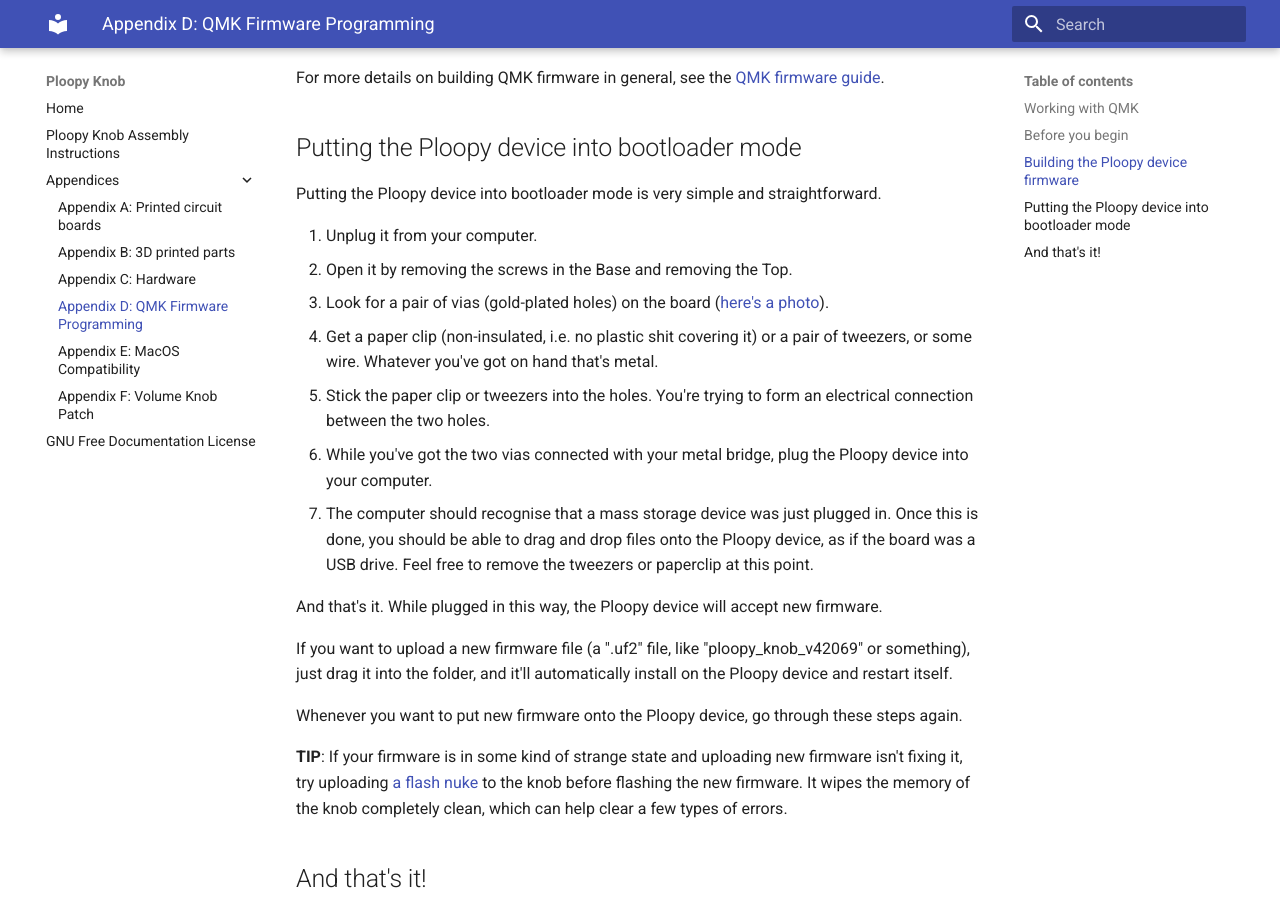
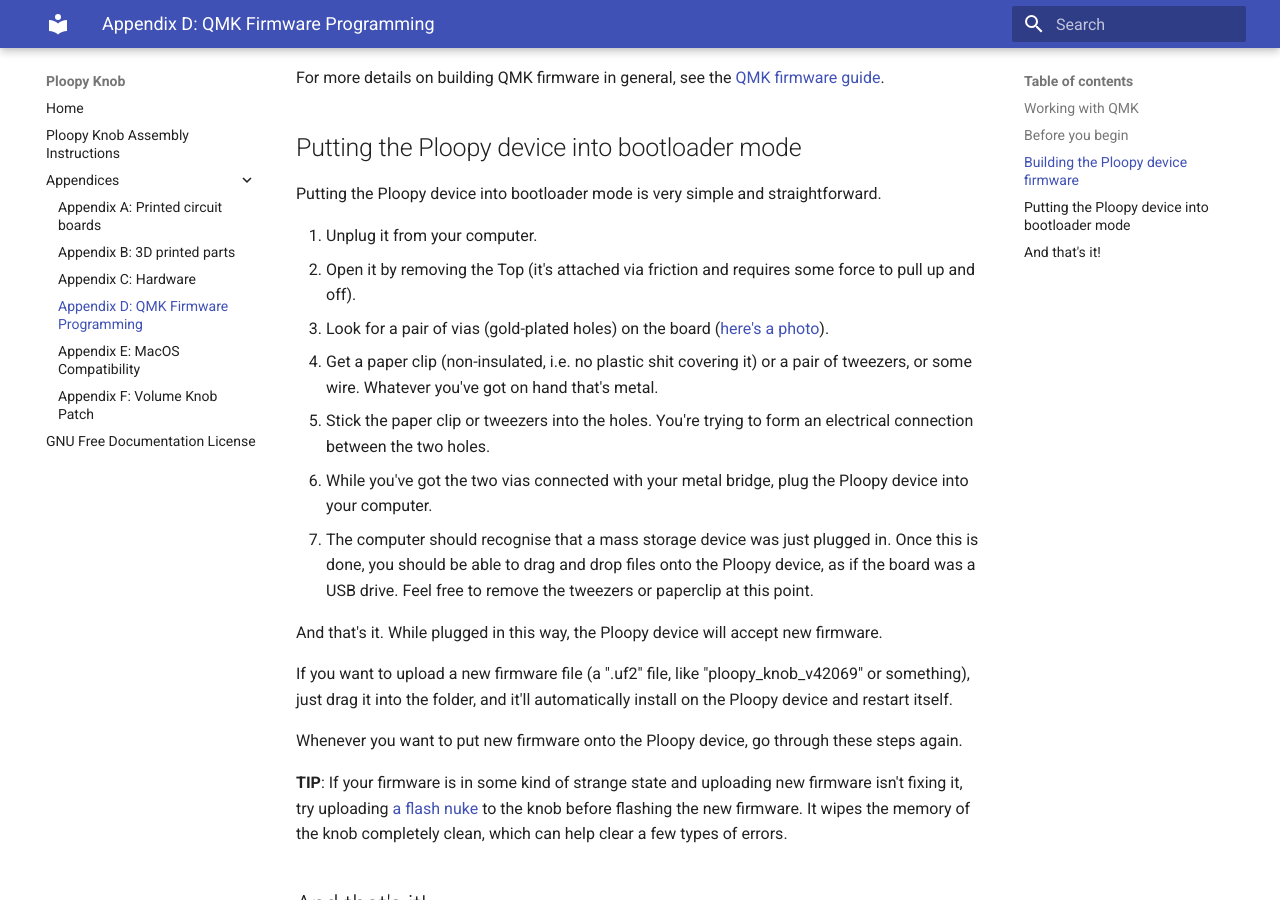
Before and after one commit to ploopyco/knob, an MkDocs documentation site: the page built from docs/appendices/programming.md, in a window 1280 px wide and 900 px high, scrolled down 767 px. Built offline with MkDocs 1.6.1 and Material for MkDocs 9.7.7, drawn with Linux system fonts in a browser that asks for light colours.

Commit message:
Update programming.md

```diff
--- a/docs/appendices/programming.md
+++ b/docs/appendices/programming.md
@@ -35,7 +35,7 @@
 Putting the Ploopy device into bootloader mode is very simple and straightforward.
 
 1. Unplug it from your computer.
-2. Open it by removing the screws in the Base and removing the Top.
+2. Open it by removing the Top (it's attached via friction and requires some force to pull up and off).
 3. Look for a pair of vias (gold-plated holes) on the board ([here's a photo](https://ploopy.co/wp-content/uploads/2025/06/knob-vias.jpg)).
 4. Get a paper clip (non-insulated, i.e. no plastic shit covering it) or a pair of tweezers, or some wire. Whatever you've got on hand that's metal.
 5. Stick the paper clip or tweezers into the holes. You're trying to form an electrical connection between the two holes.
```
